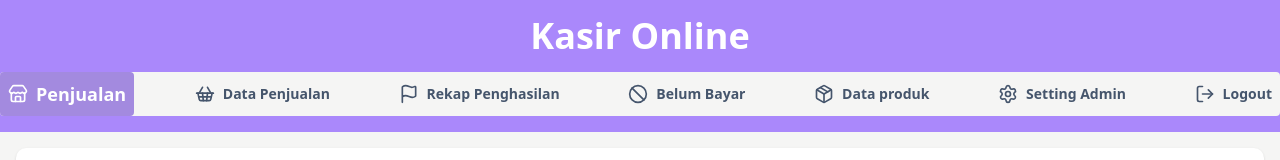
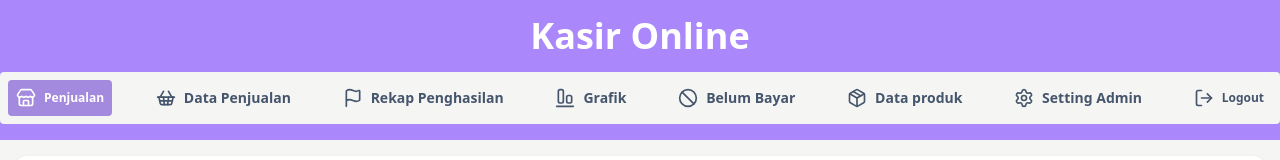
Before and after one commit to kairaolshop/newkasir, a Next.js app: page / in a window 1280 px wide. Shown: the top 160 px of the page. Built offline with nearby package versions, Linux system fonts and the light colour scheme; no server answers; the database is empty; sample sign-in values are in the browser's storage.

Commit message:
modified:   app/grafik/page.tsx 	modified:   component/headers/page.tsx 	modified:   component/ui/main-navbar.tsx

```diff
--- a/app/grafik/page.tsx
+++ b/app/grafik/page.tsx
@@ -85,7 +85,7 @@ const totalLaba = useMemo(() =>
         </div>
 
         {/* Filter */}
-        <div className=" text-sm p-6 bg-gray-50 flex flex-wrap gap-6 items-end border-b">
+        <div className=" text-sm p-6 bg-gray-50 flex flex-wrap justify-center gap-6 items-end border-b">
           <div>
             <label className="block text-sm font-medium mb-1">Mode Filter</label>
             <select
@@ -133,9 +133,6 @@ const totalLaba = useMemo(() =>
               ))}
             </select>
           </div>
-          <Link href="/penghasilan">
-          <button className="bg-[#8b5bff]/50 cursor-pointer hover:bg-[#8b5bff] text-white rounded px-4 py-2.5 ">kembali</button>
-          </Link>
         </div>
 
 
--- a/component/headers/page.tsx
+++ b/component/headers/page.tsx
@@ -9,7 +9,7 @@ export default function Headers() {
                 className="bg-[#8b5bff]/70 text-center text-white py-4 font-bold text-4xl">
                 Kasir Online
                 <div className="mt-4">
-                <MainNav className="rounded max-w-7xl mx-auto bg-stone-100 flex justify-between" />
+                <MainNav className="rounded p-2 max-w-7xl mx-auto bg-stone-100 flex justify-between" />
                 </div>
             </div>
         </>
--- a/component/ui/main-navbar.tsx
+++ b/component/ui/main-navbar.tsx
@@ -1,7 +1,7 @@
 "use client"
 
 import { cn } from "@/lib/utils";
-import { Flag, Settings, Package, LogOut, ShoppingBasket, Ban, Store } from "lucide-react";
+import { Flag, Settings, Package, LogOut, ShoppingBasket, Ban, Store, AlignEndHorizontal } from "lucide-react";
 import Link from "next/link";
 import { usePathname } from "next/navigation";
 import { useSession, signOut } from "next-auth/react";
@@ -34,6 +34,12 @@ export function MainNav({
     icon: Flag,
   },
   {
+    href: `/grafik`,
+    label: "Grafik",
+    active: pathname === `/grafik`,
+    icon: AlignEndHorizontal,
+  },
+  {
     href: `/belumbayar`,
     label: "Belum Bayar",
     active: pathname === `/belumbayar`,
@@ -62,7 +68,7 @@ if (!isValidPath) {
   return null;
 }
   return (
-    <nav className={cn("flex items-center", className)}>
+    <nav className={cn("flex items-center text-xs", className)}>
       {routes.map((route) => {
         const Icon = route.icon;
         const isLogout = route.onClick !== undefined;
@@ -73,8 +79,8 @@ if (!isValidPath) {
               key={route.label}
               onClick={route.onClick}
               className={cn(
-                "flex items-center gap-2 rounded text-sm p-2 transition-colors",
-                "text-slate-600 hover:text-red-600 hover:bg-red-50"
+                "flex items-center gap-2 rounded p-2 transition-colors",
+                "text-slate-600 hover:text-red-600 hover:bg-red-100"
               )}
             >
               <Icon className="w-5 h-5" />
@@ -88,7 +94,7 @@ if (!isValidPath) {
             key={route.href}
             href={route.href}
             className={cn(
-              "flex items-center gap-2 rounded text-lg p-2 transition-colors",
+              "flex items-center gap-2 rounded text-xs p-2 transition-colors",
               route.active
                 ? "bg-[#a38adf] text-white"
                 : "text-slate-600 text-sm hover:text-primary hover:bg-slate-200"
```
